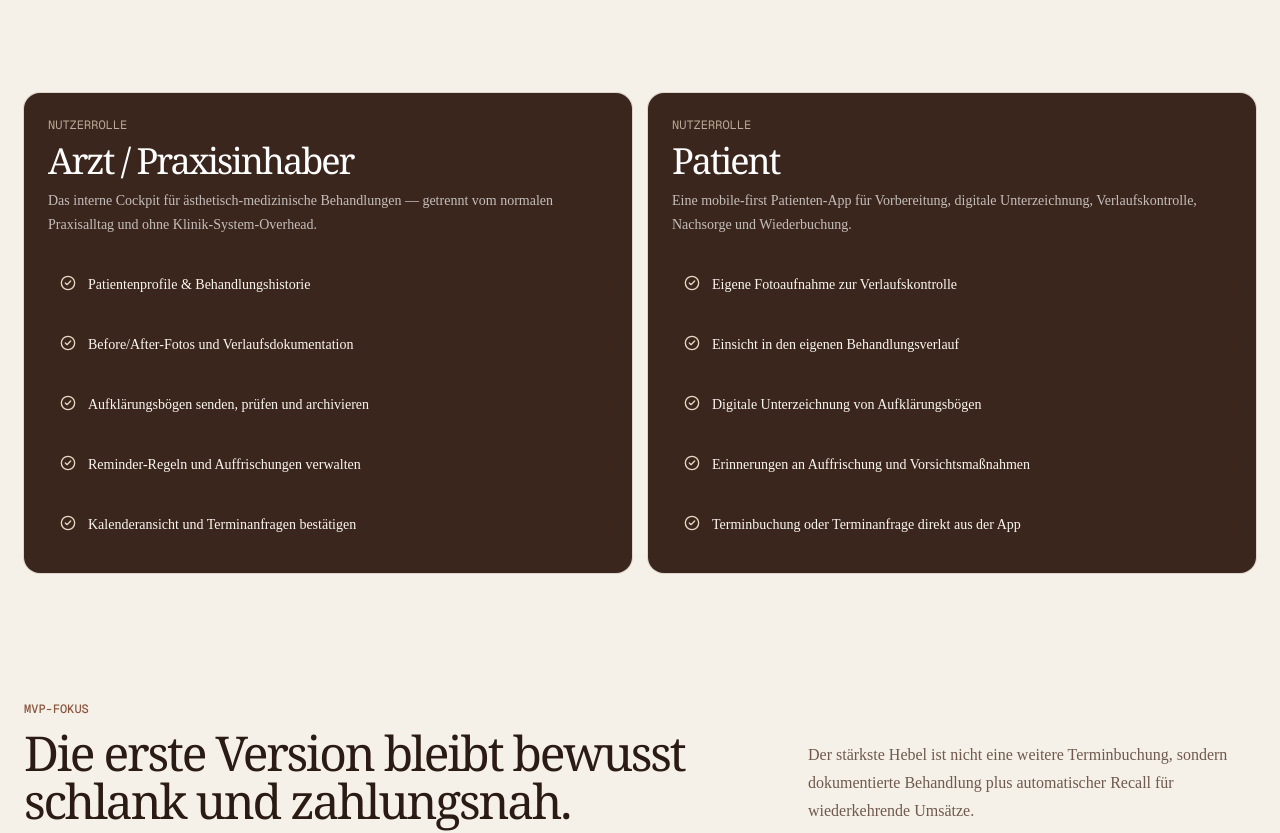
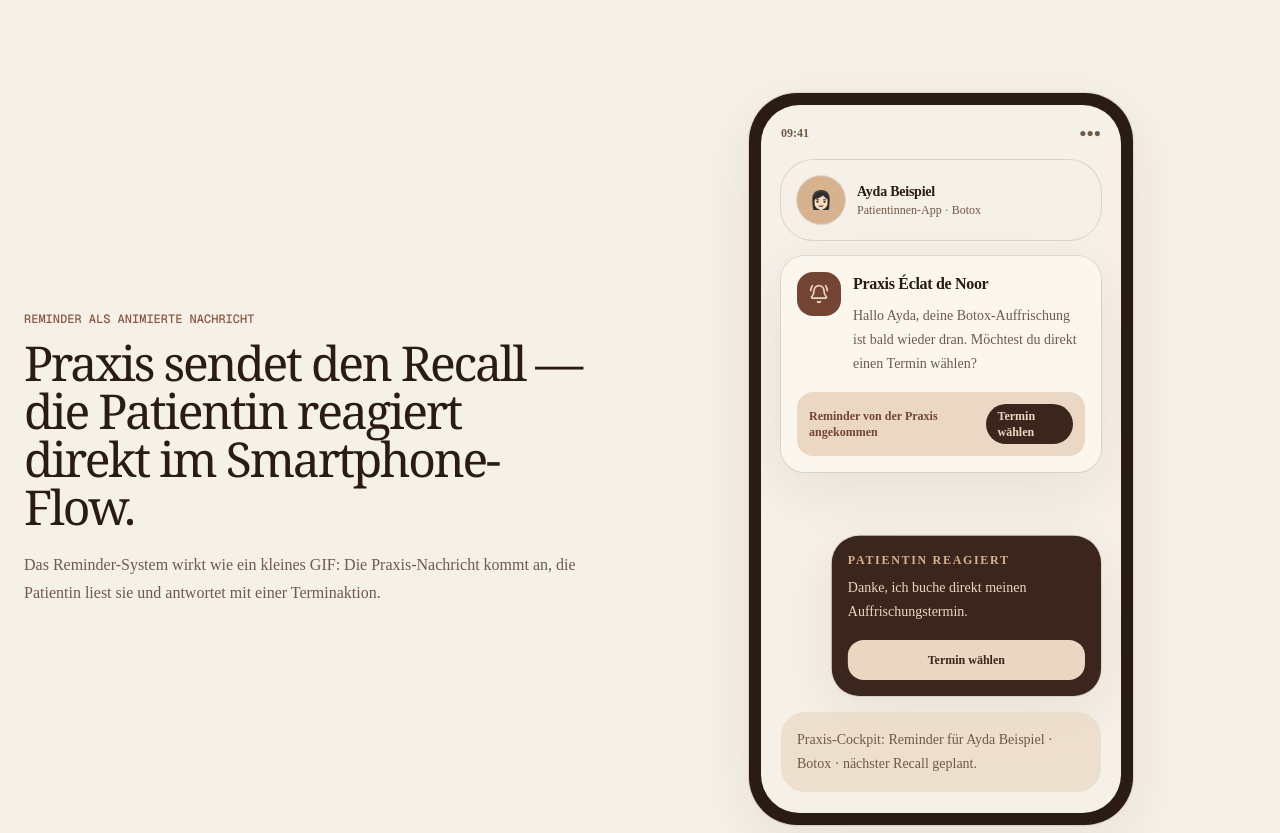
Before and after one commit to armanheybati/eclatdenoor, a Next.js app: page / in a window 1280 px wide. Shown: the part 3000-3833 px from the top of the page. Built offline with nearby package versions, Linux system fonts and the light colour scheme; no server answers.

Commit message:
feat: animate reminder flow

```diff
--- a/app/globals.css
+++ b/app/globals.css
@@ -56,4 +56,99 @@
     background-size: 48px 48px;
     mask-image: radial-gradient(circle at center, black 0%, transparent 72%);
   }
+
+  .reminder-gif-scene {
+    animation: reminder-scene-loop 7.2s ease-in-out infinite;
+  }
+
+  .reminder-practice-bubble {
+    animation: reminder-practice-arrives 7.2s ease-in-out infinite;
+    transform-origin: top left;
+  }
+
+  .reminder-typing {
+    animation: reminder-typing-bubble 7.2s ease-in-out infinite;
+    transform-origin: bottom right;
+  }
+
+  .reminder-typing span {
+    animation: reminder-typing-dot 1.05s ease-in-out infinite;
+  }
+
+  .reminder-typing span:nth-child(2) {
+    animation-delay: 0.14s;
+  }
+
+  .reminder-typing span:nth-child(3) {
+    animation-delay: 0.28s;
+  }
+
+  .reminder-patient-bubble {
+    animation: reminder-patient-replies 7.2s ease-in-out infinite;
+    transform-origin: bottom right;
+  }
+
+  .reminder-practice-note {
+    animation: reminder-note-updates 7.2s ease-in-out infinite;
+  }
 }
+
+@keyframes reminder-scene-loop {
+  0%, 100% { transform: translateY(0); }
+  72%, 86% { transform: translateY(-6px); }
+}
+
+@keyframes reminder-practice-arrives {
+  0%, 10% {
+    opacity: 0;
+    transform: translateY(-28px) scale(0.96);
+  }
+  18%, 100% {
+    opacity: 1;
+    transform: translateY(0) scale(1);
+  }
+  24%, 28% {
+    box-shadow: rgba(116, 69, 50, 0.22) 0 20px 54px, rgba(116, 69, 50, 0.2) 0 0 0 1px;
+  }
+}
+
+@keyframes reminder-typing-bubble {
+  0%, 34%, 58%, 100% {
+    opacity: 0;
+    transform: translateY(18px) scale(0.88);
+  }
+  40%, 52% {
+    opacity: 1;
+    transform: translateY(0) scale(1);
+  }
+}
+
+@keyframes reminder-typing-dot {
+  0%, 60%, 100% { opacity: 0.35; transform: translateY(0); }
+  30% { opacity: 1; transform: translateY(-3px); }
+}
+
+@keyframes reminder-patient-replies {
+  0%, 54% {
+    opacity: 0;
+    transform: translateY(26px) scale(0.94);
+  }
+  64%, 100% {
+    opacity: 1;
+    transform: translateY(0) scale(1);
+  }
+  72%, 78% {
+    transform: translateY(-2px) scale(1.01);
+  }
+}
+
+@keyframes reminder-note-updates {
+  0%, 67% {
+    opacity: 0.42;
+    transform: translateY(10px);
+  }
+  78%, 100% {
+    opacity: 1;
+    transform: translateY(0);
+  }
+}
--- a/app/page.tsx
+++ b/app/page.tsx
@@ -227,6 +227,75 @@ export default function Home() {
         </div>
       </section>
 
+      <section id="reminder" className="mx-auto max-w-7xl scroll-mt-24 px-6 py-16">
+        <div className="grid items-center gap-8 lg:grid-cols-[0.95fr_1.05fr]">
+          <div>
+            <p className="font-mono text-xs font-medium uppercase text-[#8a563d]">Reminder als animierte Nachricht</p>
+            <h2 className="font-editorial mt-3 text-4xl font-medium tracking-[-2.2px] sm:text-5xl">
+              Praxis sendet den Recall — die Patientin reagiert direkt im Smartphone-Flow.
+            </h2>
+            <p className="mt-5 text-base leading-7 text-[#6f5a4d]">
+              Das Reminder-System wirkt wie ein kleines GIF: Die Praxis-Nachricht kommt an, die Patientin liest sie und antwortet mit einer Terminaktion.
+            </p>
+          </div>
+
+          <div className="mx-auto w-full max-w-sm rounded-[3rem] bg-[#2a1b14] p-3 shadow-warm">
+            <div className="relative min-h-[500px] overflow-hidden rounded-[2.4rem] bg-[#f5f0e8] p-5">
+              <div className="mb-5 flex items-center justify-between text-xs font-semibold text-[#725746]">
+                <span>{reminderPushExample.deviceTime}</span>
+                <span>●●●</span>
+              </div>
+
+              <div className="reminder-gif-scene space-y-4" aria-label="Animiertes Reminder-GIF: Praxisnachricht kommt an und Patientin reagiert">
+                <div className="rounded-[2rem] bg-[#ead8c4]/72 p-4 shadow-border">
+                  <div className="flex items-center gap-3">
+                    <div className="flex h-12 w-12 items-center justify-center rounded-full bg-[#d7b28e] text-lg shadow-border">👩🏻</div>
+                    <div>
+                      <p className="text-sm font-semibold tracking-[-0.24px] text-[#2a1b14]">{reminderPushExample.patientName}</p>
+                      <p className="text-xs text-[#725746]">Patientinnen-App · {reminderPushExample.treatment}</p>
+                    </div>
+                  </div>
+                </div>
+
+                <div className="reminder-practice-bubble rounded-3xl bg-[#fbf7f0]/95 p-4 shadow-warm">
+                  <div className="flex items-start gap-3">
+                    <div className="flex h-11 w-11 shrink-0 items-center justify-center rounded-2xl bg-[#744532] text-[#ead6c1]">
+                      <BellRing className="h-5 w-5" />
+                    </div>
+                    <div>
+                      <p className="font-semibold tracking-[-0.32px] text-[#2a1b14]">{reminderPushExample.title}</p>
+                      <p className="mt-2 text-sm leading-6 text-[#6f5a4d]">{reminderPushExample.message}</p>
+                    </div>
+                  </div>
+                  <div className="mt-4 flex items-center justify-between gap-3 rounded-2xl bg-[#ead8c4] p-3">
+                    <span className="text-xs font-semibold text-[#744532]">{reminderPushExample.status}</span>
+                    <span className="rounded-full bg-[#3b261d] px-3 py-1 text-xs font-semibold text-[#ead6c1]">{reminderPushExample.actionLabel}</span>
+                  </div>
+                </div>
+
+                <div className="reminder-typing ml-auto flex w-max max-w-[78%] items-center gap-1 rounded-3xl bg-[#3b261d] px-4 py-3 text-[#ead6c1] shadow-warm" aria-hidden="true">
+                  <span className="h-2 w-2 rounded-full bg-current" />
+                  <span className="h-2 w-2 rounded-full bg-current" />
+                  <span className="h-2 w-2 rounded-full bg-current" />
+                </div>
+
+                <div className="reminder-patient-bubble ml-auto max-w-[84%] rounded-[1.7rem] bg-[#3b261d] p-4 text-[#ead6c1] shadow-warm">
+                  <p className="text-xs font-semibold uppercase tracking-[0.14em] text-[#d8b28f]">{reminderPushExample.reactionLabel}</p>
+                  <p className="mt-2 text-sm leading-6">{reminderPushExample.patientReply}</p>
+                  <div className="mt-4 rounded-2xl bg-[#ead6c1] px-4 py-3 text-center text-xs font-bold text-[#3b261d]">
+                    {reminderPushExample.actionLabel}
+                  </div>
+                </div>
+
+                <div className="reminder-practice-note rounded-3xl bg-[#ead8c4]/70 p-4 text-sm leading-6 text-[#725746]">
+                  Praxis-Cockpit: Reminder für {reminderPushExample.patientName} · {reminderPushExample.treatment} · nächster Recall geplant.
+                </div>
+              </div>
+            </div>
+          </div>
+        </div>
+      </section>
+
       <section id="rollen" className="mx-auto max-w-7xl px-6 py-16">
         <div className="grid gap-4 lg:grid-cols-2">
           {appRoles.map((role) => (
@@ -372,47 +441,6 @@ export default function Home() {
         </div>
       </section>
 
-      <section id="reminder" className="mx-auto max-w-7xl scroll-mt-24 px-6 py-16">
-        <div className="grid items-center gap-8 lg:grid-cols-[0.95fr_1.05fr]">
-          <div>
-            <p className="font-mono text-xs font-medium uppercase text-[#8a563d]">Reminder als Push-Up Nachricht</p>
-            <h2 className="font-editorial mt-3 text-4xl font-medium tracking-[-2.2px] sm:text-5xl">
-              Automatische Erinnerung an eine Beispielpatientin — direkt auf dem Smartphone.
-            </h2>
-            <p className="mt-5 text-base leading-7 text-[#6f5a4d]">
-              Das Reminder-System kann nach der Behandlung automatisch eine freundliche Nachricht senden.
-            </p>
-          </div>
-
-          <div className="mx-auto w-full max-w-sm rounded-[3rem] bg-[#2a1b14] p-3 shadow-warm">
-            <div className="overflow-hidden rounded-[2.4rem] bg-[#f5f0e8] p-5">
-              <div className="mb-6 flex items-center justify-between text-xs font-semibold text-[#725746]">
-                <span>{reminderPushExample.deviceTime}</span>
-                <span>●●●</span>
-              </div>
-              <div className="rounded-3xl bg-[#fbf7f0]/95 p-4 shadow-warm">
-                <div className="flex items-start gap-3">
-                  <div className="flex h-11 w-11 shrink-0 items-center justify-center rounded-2xl bg-[#744532] text-[#ead6c1]">
-                    <BellRing className="h-5 w-5" />
-                  </div>
-                  <div>
-                    <p className="font-semibold tracking-[-0.32px] text-[#2a1b14]">{reminderPushExample.title}</p>
-                    <p className="mt-2 text-sm leading-6 text-[#6f5a4d]">{reminderPushExample.message}</p>
-                  </div>
-                </div>
-                <div className="mt-4 flex items-center justify-between gap-3 rounded-2xl bg-[#ead8c4] p-3">
-                  <span className="text-xs font-semibold text-[#744532]">{reminderPushExample.status}</span>
-                  <span className="rounded-full bg-[#3b261d] px-3 py-1 text-xs font-semibold text-[#ead6c1]">{reminderPushExample.actionLabel}</span>
-                </div>
-              </div>
-              <div className="mt-5 rounded-3xl bg-[#ead8c4]/70 p-4 text-sm leading-6 text-[#725746]">
-                Praxis-Cockpit: Reminder für {reminderPushExample.patientName} · {reminderPushExample.treatment} · nächster Recall geplant.
-              </div>
-            </div>
-          </div>
-        </div>
-      </section>
-
       <section id="dsgvo" className="mx-auto max-w-7xl scroll-mt-24 px-6 py-16 pb-24">
         <Card className="overflow-hidden bg-[#744532] text-white">
           <div className="p-8 sm:p-10 lg:p-12">
--- a/lib/medaesthetic-content.ts
+++ b/lib/medaesthetic-content.ts
@@ -140,13 +140,15 @@ export const reminderPushExample = {
   patientName: "Ayda Beispiel",
   treatment: "Botox",
   channel: "Push-Up Nachricht",
-  title: "Reminder: Zeit für deine Botox-Auffrischung",
+  title: "Praxis Éclat de Noor",
   message:
-    "Hallo Ayda, deine letzte Botox-Behandlung liegt bald 4–6 Monate zurück. Vereinbare jetzt bequem deinen Auffrischungstermin bei Éclat de Noor.",
+    "Hallo Ayda, deine Botox-Auffrischung ist bald wieder dran. Möchtest du direkt einen Termin wählen?",
+  patientReply: "Danke, ich buche direkt meinen Auffrischungstermin.",
   timing: "4–6 Monate nach Botox-Behandlung",
-  actionLabel: "Termin vereinbaren",
+  actionLabel: "Termin wählen",
   deviceTime: "09:41",
-  status: "Automatisch geplant",
+  status: "Reminder von der Praxis angekommen",
+  reactionLabel: "Patientin reagiert",
 } as const;
 
 export const compliancePoints = [
--- a/lib/top-menu.ts
+++ b/lib/top-menu.ts
@@ -18,6 +18,11 @@ export const topMenuItems = [
     label: "Fotodokumentation",
     href: "#fotodokumentation",
     description: "Before/After und Verlauf",
+  },
+  {
+    label: "Reminder",
+    href: "#reminder",
+    description: "Animierte Praxisnachricht mit Patientinnen-Reaktion",
   },
   {
     label: "Allgemeine Hinweise zur Beachtung nach Therapie",
```
